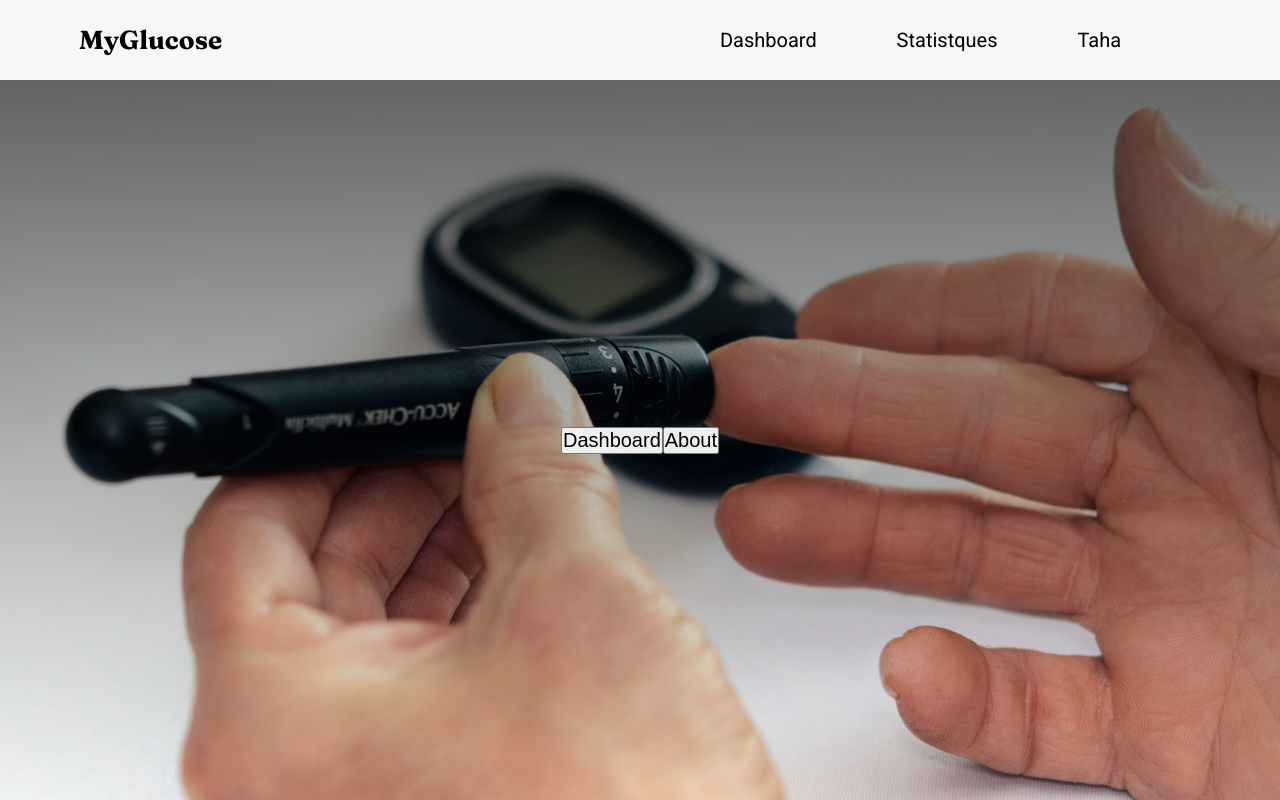
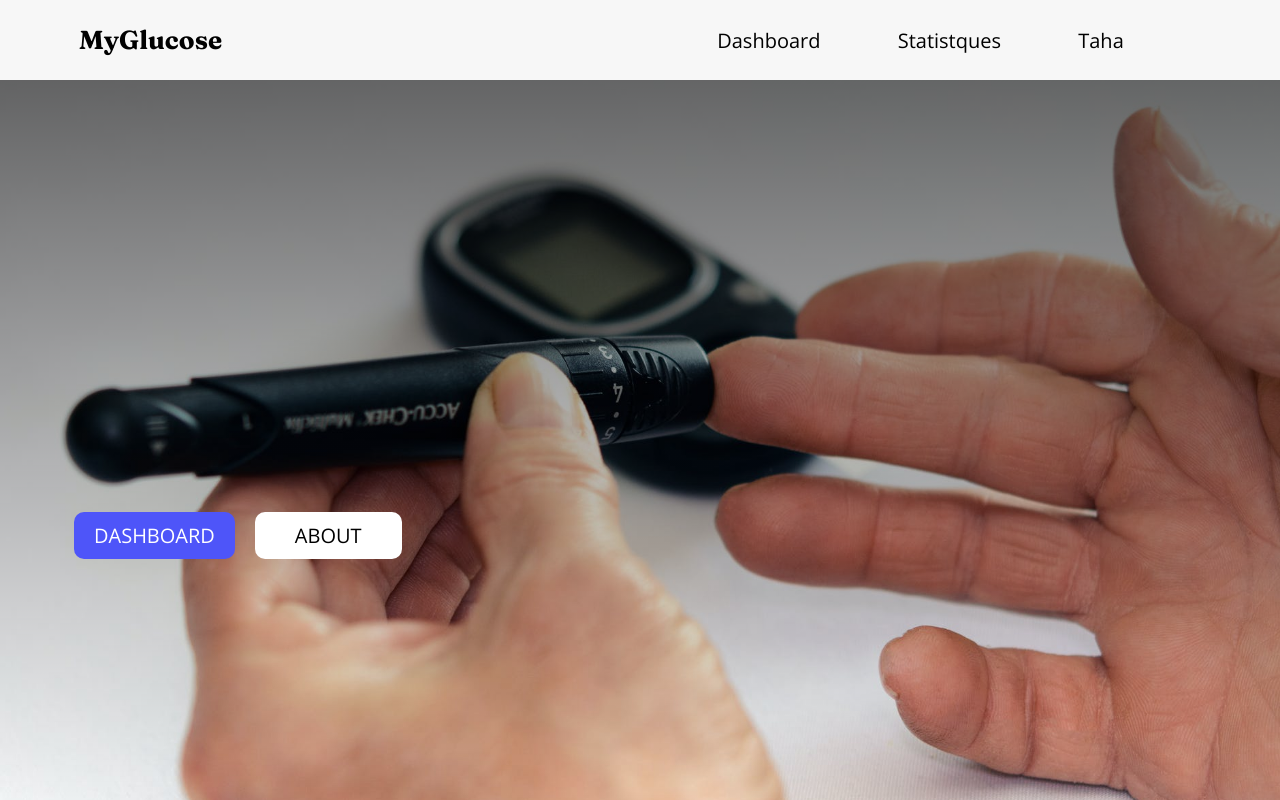
Before and after one commit to SalahBkd/glucosely, an Angular app: page /home in a window 1280 px wide. Built offline with nearby package versions, Linux system fonts and the light colour scheme.

Commit message:
add styles to home component

```diff
--- a/src/app/layout/home/home.component.css
+++ b/src/app/layout/home/home.component.css
@@ -6,7 +6,44 @@
   color:white;
 
   display: flex;
-  flex-direction: column;
-  justify-content: center;
-  align-items: center;
+
 }
+
+.hero-buttons {
+  width: 90%;
+  margin: auto;
+}
+
+.hero-buttons button {
+  margin: 1rem;
+  margin-top: 20rem;
+  font-family: "Open Sans", sans-serif;
+}
+
+.hero-buttons-btn1 {
+  border-style: none;
+  color: white;
+  border-radius: 1rem;
+  padding: 1rem 2rem;
+  background-color: #4E55F9;
+  text-transform: uppercase;
+  cursor: pointer;
+  transition: background 0.2s ease-in;
+}
+.hero-buttons-btn1:hover {
+  background-color: #3d43c6;
+}
+
+.hero-buttons-btn2 {
+  border-style: none;
+  color: #000000;
+  border-radius: 1rem;
+  padding: 1rem 4rem;
+  background-color: #ffffff;
+  text-transform: uppercase;
+  cursor: pointer;
+  transition: background 0.2s ease-in;
+}
+.hero-buttons-btn2:hover {
+  background-color: #c6c5c5;
+}
--- a/src/app/layout/home/home.component.html
+++ b/src/app/layout/home/home.component.html
@@ -1,11 +1,6 @@
 <main class="hero">
-  <section>
-    <div>
-
+    <div class="hero-buttons">
+      <button class="hero-buttons-btn1">Dashboard</button>
+      <button class="hero-buttons-btn2">About</button>
     </div>
-    <div>
-      <button>Dashboard</button>
-      <button>About</button>
-    </div>
-  </section>
 </main>
--- a/src/index.html
+++ b/src/index.html
@@ -7,8 +7,7 @@
   <meta name="viewport" content="width=device-width, initial-scale=1">
   <link rel="icon" type="image/x-icon" href="favicon.ico">
   <link href="https://fonts.googleapis.com/css2?family=Fraunces:wght@700&display=swap" rel="stylesheet">
-  <link href="https://fonts.googleapis.com/css2?family=Fraunces:wght@700&family=Roboto:wght@400;500;700&display=swap" rel="stylesheet">
-</head>
+  <link href="https://fonts.googleapis.com/css2?family=Open+Sans:wght@400;700&display=swap" rel="stylesheet"></head>
 <body>
   <app-root></app-root>
 </body>
--- a/src/styles.css
+++ b/src/styles.css
@@ -7,7 +7,7 @@
 
 html {
   font-size: 62.5%;
-  font-family: 'Roboto', sans-serif;
+  font-family: 'Open Sans', sans-serif;
 }
 
 h1 {
```
